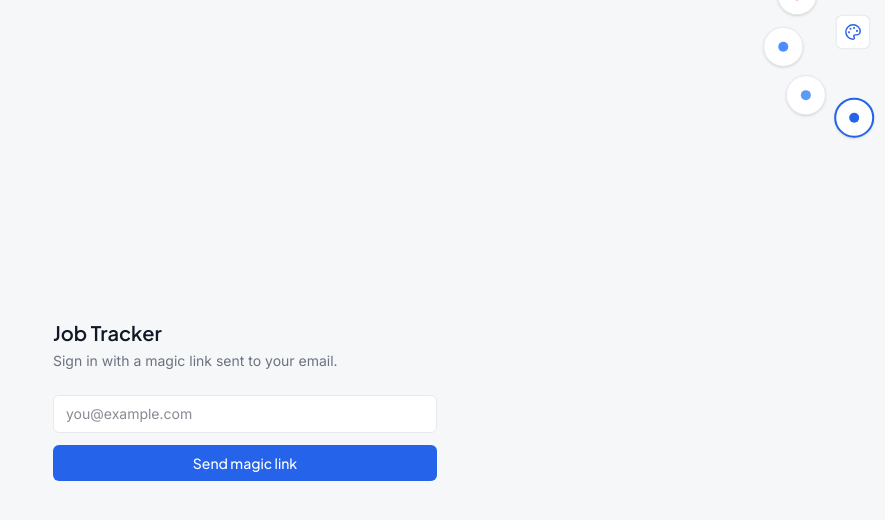
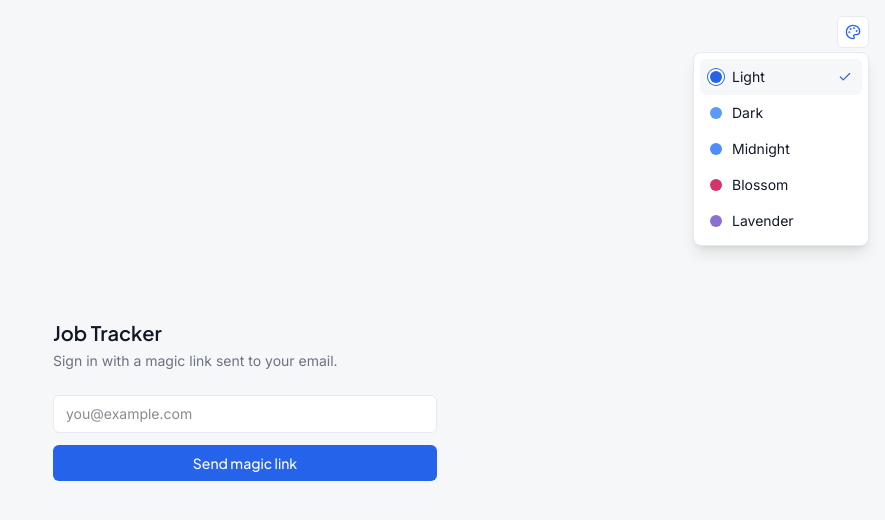
Before and after one commit to AKejaz/job-tracker, a Next.js app: page /login in a window 1280 px wide. Both pictures are taken after a click on the button "Change theme". Shown: the top 520 px of the page, without its empty margins (395-1280 px from the left). Built offline with nearby package versions, Linux system fonts and the light colour scheme.

Commit message:
Add fan-out updated animation to theme toggle

```diff
--- a/src/components/ThemeToggle.tsx
+++ b/src/components/ThemeToggle.tsx
@@ -1,7 +1,7 @@
 "use client";
 
 import { useEffect, useRef, useState } from "react";
-import { Palette } from "lucide-react";
+import { Palette, Check } from "lucide-react";
 
 const THEMES = [
   { id: "light", label: "Light", swatch: "#2563eb" },
@@ -10,12 +10,6 @@ const THEMES = [
   { id: "blossom", label: "Blossom", swatch: "#d6336c" },
   { id: "lavender", label: "Lavender", swatch: "#8b6fd1" },
 ];
-
-// Fan sweeps from straight-down (90°) through left to straight-up (270°),
-// in screen-space angle convention (0°=right, 90°=down, 180°=left, 270°=up).
-const START_ANGLE = 95;
-const END_ANGLE = 255;
-const RADIUS = 78;
 
 export default function ThemeToggle() {
   const [theme, setTheme] = useState("light");
@@ -46,56 +40,57 @@ export default function ThemeToggle() {
   }
 
   const current = THEMES.find((t) => t.id === theme) ?? THEMES[0];
-  const n = THEMES.length;
 
   return (
     <div className="relative" ref={ref}>
       <button
         onClick={() => setOpen((v) => !v)}
         className="relative z-10 flex h-8 w-8 items-center justify-center rounded-md border transition-transform"
-        style={{
-          borderColor: "var(--line)",
-          background: "var(--surface)",
-          transform: open ? "scale(1.08)" : "scale(1)",
-        }}
+        style={{ borderColor: "var(--line)", background: "var(--surface)" }}
         title="Change theme"
       >
         <Palette className="h-4 w-4" style={{ color: current.swatch }} />
       </button>
 
+      {/* Contained dropdown card — grows from the button corner, never escapes its own bounds */}
+      <div
+        className="absolute right-0 top-9 z-50 w-44 origin-top-right overflow-hidden rounded-lg border shadow-lg"
+        style={{
+          borderColor: "var(--line)",
+          background: "var(--surface)",
+          transformOrigin: "top right",
+          transform: open ? "scale(1)" : "scale(0.85)",
+          opacity: open ? 1 : 0,
+          pointerEvents: open ? "auto" : "none",
+          transition: "transform 0.22s cubic-bezier(0.16, 1, 0.3, 1), opacity 0.18s ease",
+        }}
+      >
+        <div className="p-1.5">
           {THEMES.map((t, i) => {
-        const angle = n === 1 ? START_ANGLE : START_ANGLE + (i * (END_ANGLE - START_ANGLE)) / (n - 1);
-        const rad = (angle * Math.PI) / 180;
-        const x = open ? Math.cos(rad) * RADIUS : 0;
-        const y = open ? Math.sin(rad) * RADIUS : 0;
             const isActive = t.id === theme;
-        const delay = open ? i * 35 : (n - 1 - i) * 25;
-
             return (
               <button
                 key={t.id}
                 onClick={() => applyTheme(t.id)}
-            title={t.label}
-            className="absolute flex flex-col items-center justify-center rounded-full border shadow-sm"
+                className="flex w-full items-center gap-2.5 rounded-md px-2.5 py-2 text-left text-sm"
                 style={{
-              top: "4px",
-              left: "4px",
-              width: "40px",
-              height: "40px",
-              background: "var(--surface)",
-              borderColor: isActive ? t.swatch : "var(--line)",
-              borderWidth: isActive ? "2px" : "1px",
+                  background: isActive ? "var(--app-bg)" : "transparent",
                   opacity: open ? 1 : 0,
-              pointerEvents: open ? "auto" : "none",
-              transform: `translate(${x}px, ${y}px) scale(${open ? 1 : 0.3})`,
-              transition: `transform 0.4s cubic-bezier(0.34, 1.4, 0.64, 1) ${delay}ms, opacity 0.25s ease ${delay}ms`,
-              zIndex: 5,
+                  transform: open ? "translateY(0)" : "translateY(-4px)",
+                  transition: `opacity 0.2s ease ${open ? i * 30 : 0}ms, transform 0.2s ease ${open ? i * 30 : 0}ms`,
                 }}
               >
-            <span className="h-2.5 w-2.5 rounded-full" style={{ background: t.swatch }} />
+                <span
+                  className="h-3 w-3 shrink-0 rounded-full"
+                  style={{ background: t.swatch, boxShadow: isActive ? `0 0 0 2px var(--surface), 0 0 0 3px ${t.swatch}` : undefined }}
+                />
+                <span className="flex-1" style={{ color: "var(--text-high)" }}>{t.label}</span>
+                {isActive && <Check className="h-3.5 w-3.5 shrink-0" style={{ color: t.swatch }} />}
               </button>
             );
           })}
         </div>
+      </div>
+    </div>
   );
 }
```
Also changed, not shown: 1 other file (tests, documents, lock files or other folders). Lines whose indentation alone changed are shown as unchanged.
